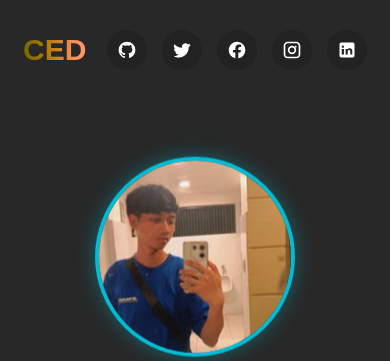
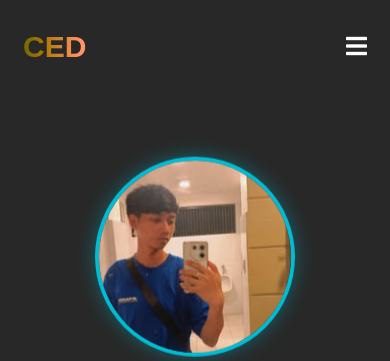
Before and after one commit to Cedrick13/Ced-Portfolio, a PHP site: page / in a window 390 px wide. Shown: the top 361 px of the page. Run offline with PHP 8.4, Linux system fonts and the light colour scheme.

Commit message:
hamburger menu

```diff
--- a/index.html
+++ b/index.html
@@ -54,8 +54,13 @@
             <div class="max-width">
                 <div class="loaders">CED</div>
 
+<!-- Hamburger Menu -->
+<div class="menu-btn" id="menu-btn">
+    <i class="fas fa-bars"></i>
+</div>
+
                 <!-- Media Icon -->
-                <ul class="example-2">
+                <ul class="example-2" id="menu">
                     <!-- GitHub -->
                     <li class="icon-content">
                         <a href="https://github.com/Cedrick13" aria-label="GitHub" data-social="github">
--- a/script.js
+++ b/script.js
@@ -322,3 +322,11 @@ document.addEventListener("DOMContentLoaded", function () {
 
     window.addEventListener("resize", resizeCanvas);
 });
+
+// Hamburger menu toggle
+const menuBtn = document.getElementById("menu-btn");
+const menu = document.getElementById("menu");
+
+menuBtn.addEventListener("click", () => {
+    menu.classList.toggle("active");
+});
--- a/style.css
+++ b/style.css
@@ -356,6 +356,46 @@ section .title::after {
     }
     100% {
         stroke-dashoffset: 275;
+    }
+}
+
+/* Hamburger hidden on desktop */
+.menu-btn {
+    display: none;
+    font-size: 24px;
+    color: white;
+    cursor: pointer;
+}
+
+/* Mobile styles */
+@media (max-width: 768px) {
+
+    .menu-btn {
+        display: block;
+        z-index: 1001;
+    }
+
+    .example-2 {
+        position: fixed;
+        top: 60px;
+        right: -100%; /* hide off screen */
+        width: 220px;
+        height: auto;
+        background: #222;
+        flex-direction: column;
+        align-items: center;
+        padding: 20px;
+        border-radius: 10px 0 0 10px;
+        transition: 0.3s ease;
+        z-index: 1000;
+    }
+
+    .example-2.active {
+        right: 0; /* slide in */
+    }
+
+    .example-2 li {
+        margin: 15px 0;
     }
 }
 
```
